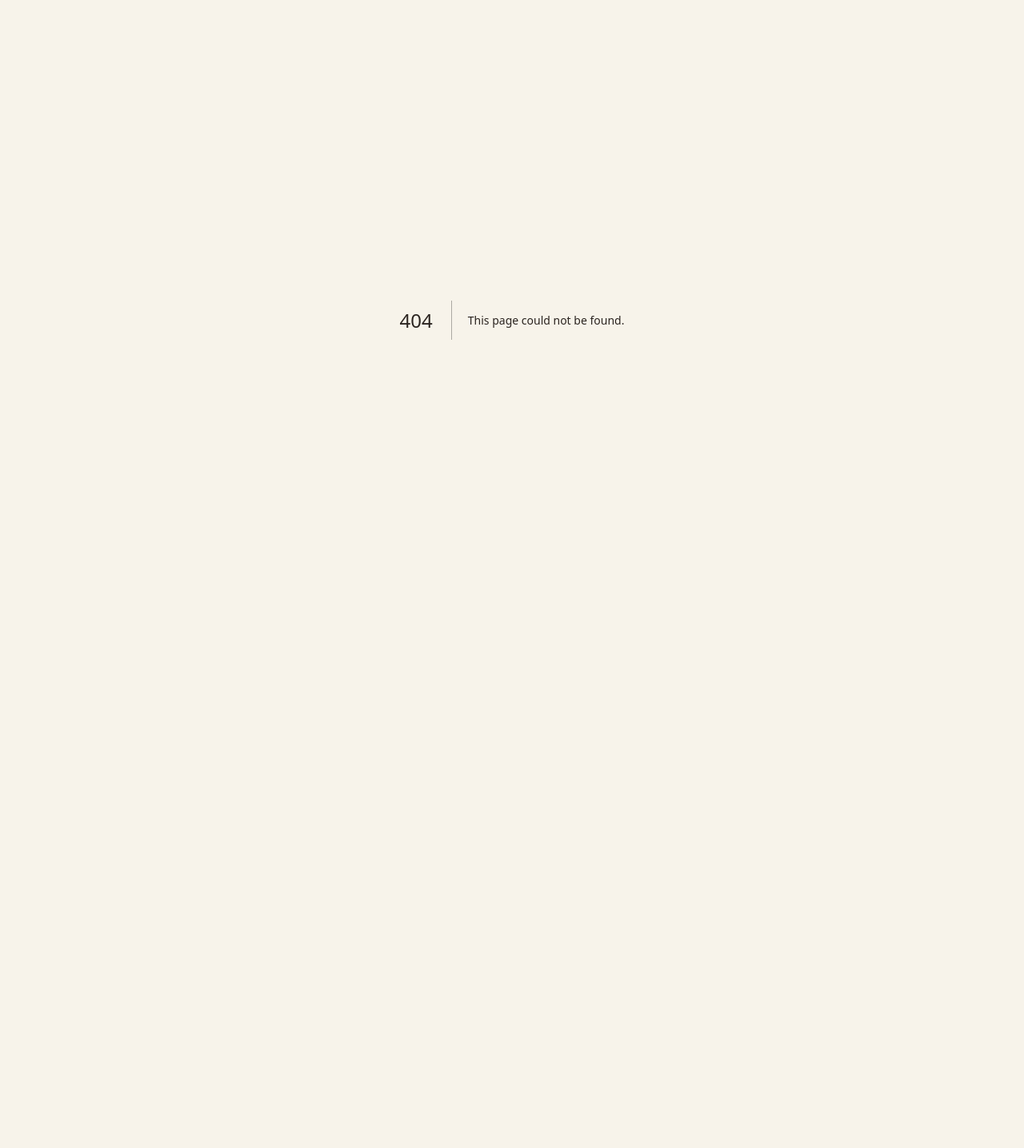
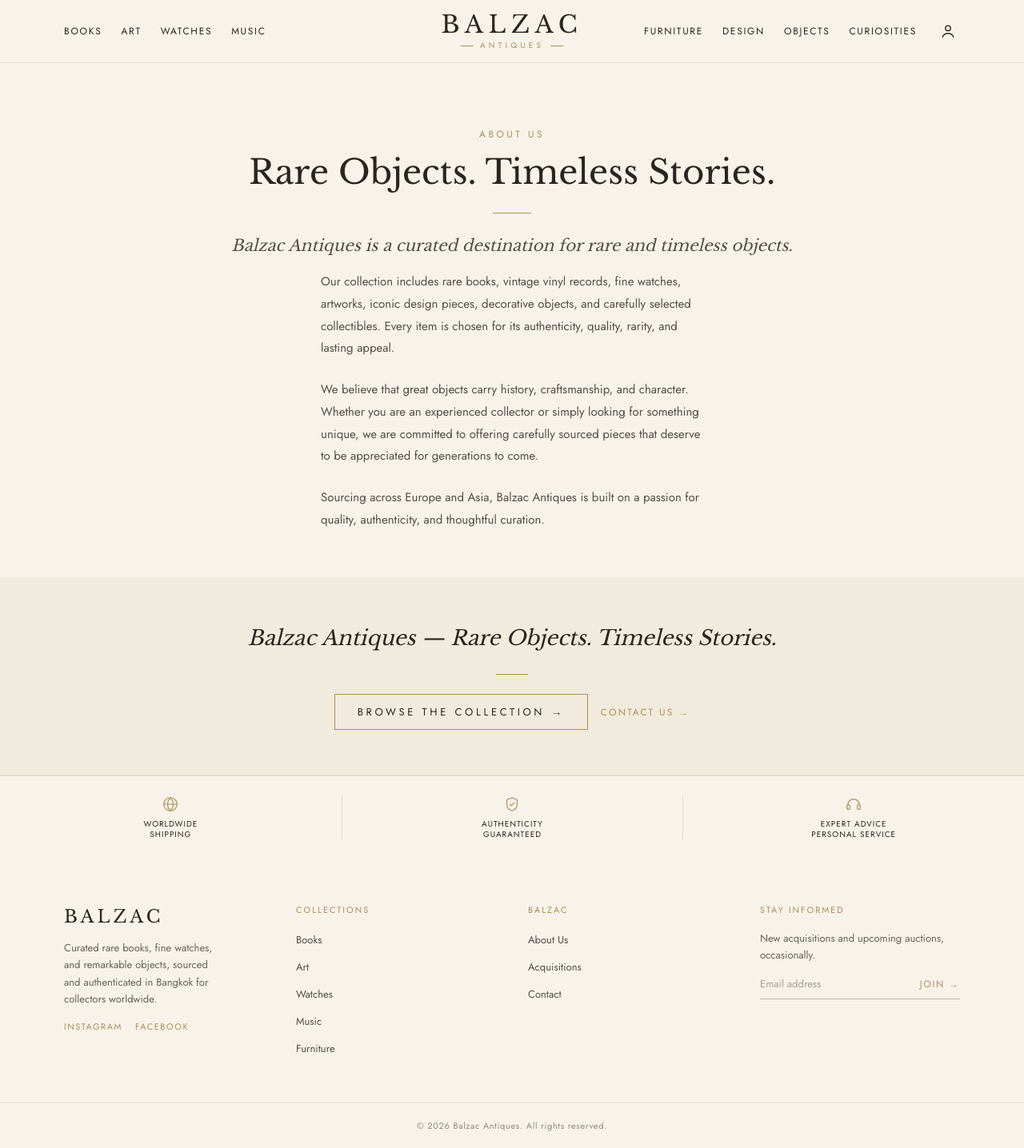
Before and after one commit to majidahmadi86/balzac-antiques, a Next.js app: page /about in a window 1280 px wide. Before the commit this address had no page. Shown: the whole page at 80% size. Before the commit the page ends 800 px from the top, so only its background shows below. Built offline with nearby package versions, Linux system fonts and the light colour scheme.

Commit message:
Add About, Contact, Acquisitions pages

```diff
--- /dev/null
+++ b/app/about/page.tsx
@@ -0,0 +1,62 @@
+import type { Metadata } from "next";
+import Link from "next/link";
+import Header from "@/components/Header";
+import Footer from "@/components/Footer";
+import PageHeader from "@/components/PageHeader";
+
+export const metadata: Metadata = {
+  title: "About — Balzac Antiques",
+  description:
+    "Balzac Antiques is a curated destination for rare and timeless objects, sourced across Europe and Asia.",
+};
+
+export default function AboutPage() {
+  return (
+    <main>
+      <Header />
+
+      <PageHeader
+        eyebrow="About Us"
+        title="Rare Objects. Timeless Stories."
+        lead="Balzac Antiques is a curated destination for rare and timeless objects."
+      />
+
+      <section className="mx-auto max-w-[62ch] space-y-6 px-6 pb-14 text-[15px] leading-[1.85] text-ink/80 sm:px-10">
+        <p>
+          Our collection includes rare books, vintage vinyl records, fine
+          watches, artworks, iconic design pieces, decorative objects, and
+          carefully selected collectibles. Every item is chosen for its
+          authenticity, quality, rarity, and lasting appeal.
+        </p>
+        <p>
+          We believe that great objects carry history, craftsmanship, and
+          character. Whether you are an experienced collector or simply looking
+          for something unique, we are committed to offering carefully sourced
+          pieces that deserve to be appreciated for generations to come.
+        </p>
+        <p>
+          Sourcing across Europe and Asia, Balzac Antiques is built on a passion
+          for quality, authenticity, and thoughtful curation.
+        </p>
+      </section>
+
+      <section className="bg-parchment px-6 py-14 text-center sm:px-10">
+        <p className="font-display text-[22px] italic leading-relaxed text-ink sm:text-[26px]">
+          Balzac Antiques — Rare Objects. Timeless Stories.
+        </p>
+        <div className="mx-auto my-6 h-px w-10 bg-gold" />
+        <div className="flex flex-wrap items-center justify-center gap-4">
+          <Link href="/collection" className="btn-outline">
+            Browse the Collection
+            <span aria-hidden>&rarr;</span>
+          </Link>
+          <Link href="/contact" className="link-view-all">
+            Contact Us &rarr;
+          </Link>
+        </div>
+      </section>
+
+      <Footer />
+    </main>
+  );
+}
--- /dev/null
+++ b/app/contact/page.tsx
@@ -0,0 +1,84 @@
+import type { Metadata } from "next";
+import Header from "@/components/Header";
+import Footer from "@/components/Footer";
+import PageHeader from "@/components/PageHeader";
+
+export const metadata: Metadata = {
+  title: "Contact — Balzac Antiques",
+  description:
+    "Enquiries regarding our collection, sourcing requests, or private acquisitions.",
+};
+
+const channels = [
+  {
+    label: "Email",
+    value: "info@balzacantiques.ch",
+    href: "mailto:info@balzacantiques.ch",
+    icon: (
+      <svg width="20" height="20" viewBox="0 0 24 24" fill="none">
+        <rect x="3" y="5.5" width="18" height="13" rx="1.5" stroke="currentColor" strokeWidth="1.3" />
+        <path d="m3.5 7 8.5 6 8.5-6" stroke="currentColor" strokeWidth="1.3" strokeLinejoin="round" />
+      </svg>
+    ),
+  },
+  {
+    label: "Switzerland",
+    value: "+41 76 829 56 28",
+    href: "tel:+41768295628",
+    icon: (
+      <svg width="20" height="20" viewBox="0 0 24 24" fill="none">
+        <path d="M6.5 3.5h3l1.5 4-2 1.5a12 12 0 0 0 6 6l1.5-2 4 1.5v3a2 2 0 0 1-2.2 2A17 17 0 0 1 4.5 5.7 2 2 0 0 1 6.5 3.5Z" stroke="currentColor" strokeWidth="1.3" strokeLinejoin="round" />
+      </svg>
+    ),
+  },
+  {
+    label: "Asia",
+    value: "+66 94 893 7373",
+    href: "tel:+66948937373",
+    icon: (
+      <svg width="20" height="20" viewBox="0 0 24 24" fill="none">
+        <path d="M6.5 3.5h3l1.5 4-2 1.5a12 12 0 0 0 6 6l1.5-2 4 1.5v3a2 2 0 0 1-2.2 2A17 17 0 0 1 4.5 5.7 2 2 0 0 1 6.5 3.5Z" stroke="currentColor" strokeWidth="1.3" strokeLinejoin="round" />
+      </svg>
+    ),
+  },
+];
+
+export default function ContactPage() {
+  return (
+    <main>
+      <Header />
+
+      <PageHeader
+        eyebrow="Contact"
+        title="Contact Us"
+        lead="We would be delighted to assist you with any enquiries regarding our collection, sourcing requests, or private acquisitions."
+      />
+
+      <section className="mx-auto max-w-content px-6 pb-16 sm:px-10">
+        <div className="mx-auto grid max-w-3xl gap-4 sm:grid-cols-3">
+          {channels.map((c) => (
+            <a
+              key={c.label}
+              href={c.href}
+              className="group flex flex-col items-center gap-3 border border-hairline bg-parchment/50 px-5 py-8 text-center transition-colors hover:border-gold"
+            >
+              <span className="text-gold">{c.icon}</span>
+              <span className="text-[11px] tracking-[0.18em] uppercase text-gold">
+                {c.label}
+              </span>
+              <span className="text-[15px] text-ink transition-colors group-hover:text-gold-dark">
+                {c.value}
+              </span>
+            </a>
+          ))}
+        </div>
+
+        <p className="mt-12 text-center text-[15px] italic text-ink/70">
+          We look forward to hearing from you.
+        </p>
+      </section>
+
+      <Footer />
+    </main>
+  );
+}
--- /dev/null
+++ b/app/sell/page.tsx
@@ -0,0 +1,90 @@
+import type { Metadata } from "next";
+import Header from "@/components/Header";
+import Footer from "@/components/Footer";
+import PageHeader from "@/components/PageHeader";
+
+export const metadata: Metadata = {
+  title: "Acquisitions — Balzac Antiques",
+  description:
+    "Balzac Antiques is actively seeking rare books, works of art, vintage watches, vinyl records, iconic design, decorative arts, and quality collectibles.",
+};
+
+const seeking = [
+  "Rare books",
+  "Works of art",
+  "Vintage watches",
+  "Vinyl records",
+  "Iconic design",
+  "Decorative arts",
+  "Quality collectibles",
+];
+
+const MAILTO =
+  "mailto:info@balzacantiques.ch" +
+  "?subject=" +
+  encodeURIComponent("Item offered for acquisition") +
+  "&body=" +
+  encodeURIComponent(
+    [
+      "Please describe the item (or collection) you would like to offer, and attach photographs to this email.",
+      "",
+      "Item / collection:",
+      "Approximate age or period:",
+      "Condition:",
+      "Provenance or history (if known):",
+      "Asking price (if any):",
+      "",
+      "Your name:",
+      "Best contact number:",
+    ].join("\n")
+  );
+
+export default function SellPage() {
+  return (
+    <main>
+      <Header />
+
+      <PageHeader
+        eyebrow="Sell With Us"
+        title="Acquisitions"
+        lead="Balzac Antiques is actively seeking rare books, works of art, vintage watches, vinyl records, iconic design, decorative arts, and quality collectibles."
+      />
+
+      <section className="mx-auto max-w-content px-6 pb-14 sm:px-10">
+        <ul className="mx-auto flex max-w-2xl flex-wrap justify-center gap-2.5">
+          {seeking.map((item) => (
+            <li key={item} className="border border-hairline px-4 py-2 text-[12px] tracking-[0.1em] uppercase text-ink/80">
+              {item}
+            </li>
+          ))}
+        </ul>
+
+        <div className="mx-auto mt-12 max-w-[58ch] space-y-5 text-center text-[15px] leading-[1.85] text-ink/80">
+          <p>
+            If you wish to offer an item or an entire collection, please send us
+            photographs and a brief description.
+          </p>
+          <p className="text-ink">
+            All enquiries are handled in complete confidence.
+          </p>
+        </div>
+
+        <div className="mt-10 flex justify-center">
+          <a href={MAILTO} className="btn-outline">
+            Submit an Item
+            <span aria-hidden>&rarr;</span>
+          </a>
+        </div>
+
+        <p className="mt-6 text-center text-[13px] text-ink/60">
+          Or write to us directly at{" "}
+          <a href="mailto:info@balzacantiques.ch" className="text-gold hover:text-gold-dark">
+            info@balzacantiques.ch
+          </a>
+        </p>
+      </section>
+
+      <Footer />
+    </main>
+  );
+}
--- a/components/Footer.tsx
+++ b/components/Footer.tsx
@@ -58,9 +58,8 @@ export default function Footer() {
           </p>
           <ul className="mt-4 space-y-2.5">
             {[
-              ["Our Story", "/about"],
-              ["Upcoming Auctions", "/auctions"],
-              ["Sell With Us", "/sell"],
+              ["About Us", "/about"],
+              ["Acquisitions", "/sell"],
               ["Contact", "/contact"],
             ].map(([label, href]) => (
               <li key={label}>
--- /dev/null
+++ b/components/PageHeader.tsx
@@ -0,0 +1,24 @@
+export default function PageHeader({
+  eyebrow,
+  title,
+  lead,
+}: {
+  eyebrow: string;
+  title: string;
+  lead?: string;
+}) {
+  return (
+    <section className="mx-auto max-w-content px-6 pb-4 pt-14 text-center sm:px-10 sm:pt-20">
+      <p className="eyebrow">{eyebrow}</p>
+      <h1 className="mt-3 font-display text-[32px] leading-tight text-ink sm:text-[42px]">
+        {title}
+      </h1>
+      <div className="mx-auto my-6 h-px w-12 bg-gold" />
+      {lead ? (
+        <p className="mx-auto max-w-[54ch] font-display text-[18px] italic leading-relaxed text-ink/80 sm:text-[20px]">
+          {lead}
+        </p>
+      ) : null}
+    </section>
+  );
+}
```
